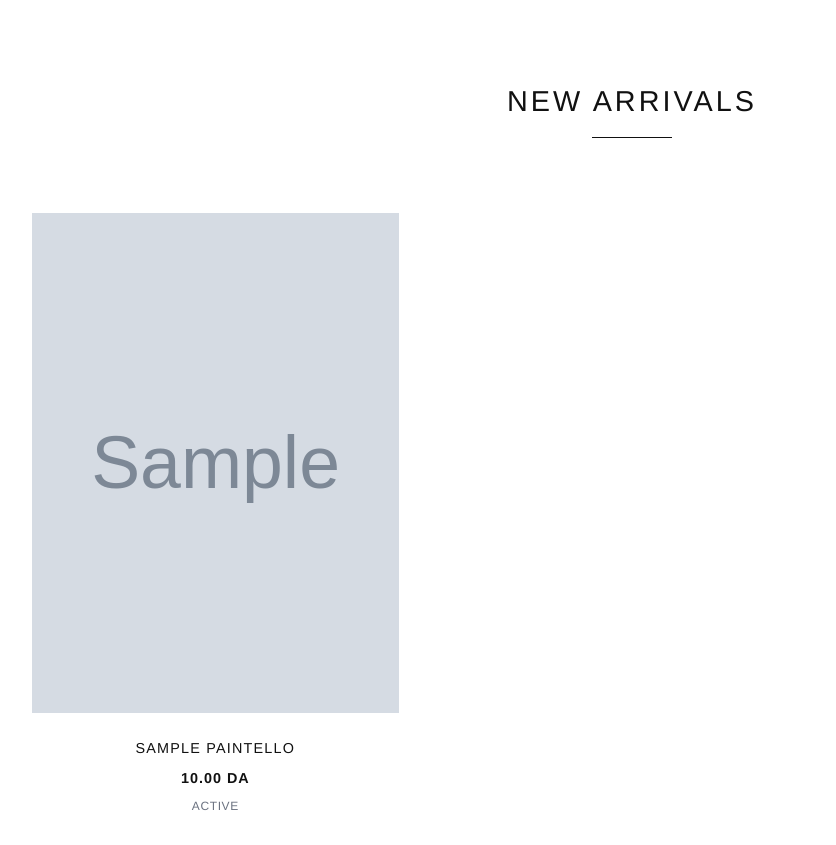
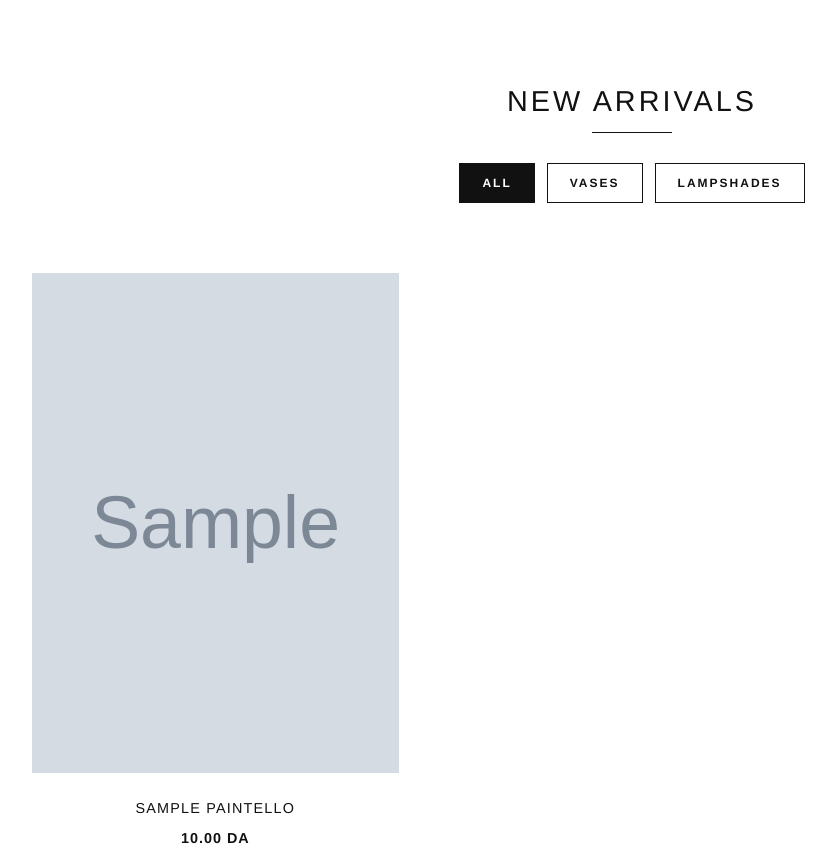
Before and after one commit to sisoumouas-stack/paintellohome1, a Node server app: page /paintello in a window 1280 px wide. Shown: the part 720-1565 px from the top of the page, without its empty margins (8-844 px from the left). Run offline with Node 20, Linux system fonts and the light colour scheme; tables that the repository leaves empty hold one stand-in row (values such as "Sample post"); grey boxes marked "Sample" are stand-in pictures; style sheets or scripts are compiled from the project's sources; some libraries are stand-ins or nearby versions.

Commit message:
Add category filter switcher to Paintello Home page
- Update Paintello model schema to support category and type fields.
- Update /paintello route to handle category parameter and pass category list.
- Add category filter buttons (All, Vases, Lampshades) with instant client-side JS filtering on paintellohome.ejs.

Co-authored-by: sisoumouas-stack <311082137+sisoumouas-stack@users.noreply.github.com>

```diff
--- a/routes/index.js
+++ b/routes/index.js
@@ -1327,11 +1327,15 @@ router.get("/add-to-cart-producthome/:id", async (req, res) => {
 
 router.get('/paintello', async (req,res) => {
   try{
+    const selectedCategory = (req.query.category || 'all').toLowerCase().trim();
     const paintellos = await Paintello.find({}).lean();
+
+    const categories = ['all', 'vases', 'lampshades'];
+
     const eventIdPageView=generateEventId(); const userData=getCleanUserData(req);
     if(userData){ setFbcCookieIfNeeded(req,res,userData); sendFacebookCAPIEvent({eventName:"PageView",eventId:eventIdPageView,userData,eventSourceUrl:getEventSourceUrl(req),customData:{},testEventCode:getTestCode(req)}).catch(()=>{}); console.log("✅ Paintello PageView queued"); }
     else console.log("🤖 Bot detected – Paintello PageView skipped");
-    res.render('event/paintellohome',{paintellos,req,metaEventIdPageView:eventIdPageView,user:req.user});
+    res.render('event/paintellohome',{paintellos, categories, selectedCategory, req, metaEventIdPageView:eventIdPageView, user:req.user});
   }catch(err){ res.status(500).send('Error'); }
 });
 
--- a/views/event/paintellohome.ejs
+++ b/views/event/paintellohome.ejs
@@ -476,7 +476,7 @@
       letter-spacing: 3px;
       text-transform: uppercase;
       text-align: center;
-      padding: 80px 20px 30px;
+      padding: 80px 20px 15px;
       color: var(--zara-black);
       position: relative;
     }
@@ -484,12 +484,42 @@
     .section-title-zara::after {
       content: '';
       position: absolute;
-      bottom: 15px;
+      bottom: 5px;
       left: 50%;
       transform: translateX(-50%);
       width: 80px;
       height: 1px;
       background: var(--zara-black);
+    }
+
+    /* Category Filter Switcher */
+    .filter-switcher-zara {
+      display: flex;
+      justify-content: center;
+      align-items: center;
+      gap: 12px;
+      margin-top: 25px;
+      margin-bottom: 10px;
+      flex-wrap: wrap;
+    }
+
+    .filter-btn-zara {
+      font-size: 0.75rem;
+      font-weight: 600;
+      letter-spacing: 2px;
+      text-transform: uppercase;
+      padding: 10px 22px;
+      border: 1px solid var(--zara-black);
+      background: white;
+      color: var(--zara-black);
+      cursor: pointer;
+      transition: all 0.3s ease;
+    }
+
+    .filter-btn-zara:hover,
+    .filter-btn-zara.active {
+      background: var(--zara-black);
+      color: white;
     }
 
     /* Footer */
@@ -719,9 +749,38 @@
   <section class="bg-white">
     <h2 class="section-title-zara">New Arrivals</h2>
 
+    <!-- CATEGORY FILTER SWITCHER -->
+    <div class="filter-switcher-zara">
+      <button type="button" class="filter-btn-zara <%= (typeof selectedCategory !== 'undefined' && selectedCategory === 'all') || typeof selectedCategory === 'undefined' ? 'active' : '' %>" data-filter="all">
+        All
+      </button>
+      <button type="button" class="filter-btn-zara <%= typeof selectedCategory !== 'undefined' && selectedCategory === 'vases' ? 'active' : '' %>" data-filter="vases">
+        Vases
+      </button>
+      <button type="button" class="filter-btn-zara <%= typeof selectedCategory !== 'undefined' && selectedCategory === 'lampshades' ? 'active' : '' %>" data-filter="lampshades">
+        Lampshades
+      </button>
+    </div>
+
     <div class="products-grid-zara">
-      <% paintellos.forEach((product, index) => { %>
-        <article class="product-card-zara fade-in" style="animation-delay: <%= (index % 6) * 0.1 %>s">
+      <% paintellos.forEach((product, index) => {
+        // Determine category: from field or infer from title/type
+        let pCategory = (product.category || product.type || '').toLowerCase();
+        if (!pCategory) {
+          const titleLower = (product.title || '').toLowerCase();
+          if (titleLower.includes('lampshade') || titleLower.includes('lamp') || titleLower.includes('abat-jour') || titleLower.includes('abat jour') || titleLower.includes('eclairage')) {
+            pCategory = 'lampshades';
+          } else {
+            pCategory = 'vases';
+          }
+        }
+        if (pCategory.includes('lamp') || pCategory.includes('shade') || pCategory.includes('abat')) {
+          pCategory = 'lampshades';
+        } else if (pCategory.includes('vase')) {
+          pCategory = 'vases';
+        }
+      %>
+        <article class="product-card-zara fade-in" data-category="<%= pCategory %>" style="animation-delay: <%= (index % 6) * 0.1 %>s">
           <div class="product-image-container-zara">
             <!-- STATUS BADGES - ON IMAGE (Based on product.status) -->
             <div class="product-badges-zara">
@@ -830,14 +889,12 @@
     </div>
 
     <!-- Empty State -->
-    <% if (!paintellos || paintellos.length === 0) { %>
-      <div class="text-center py-20">
-        <p class="text-gray-500 mb-4">No products available at the moment.</p>
-        <a href="/" class="inline-block px-6 py-3 bg-black text-white text-sm uppercase tracking-wider hover:opacity-80 transition">
-          Continue Shopping
-        </a>
-      </div>
-    <% } %>
+    <div id="noProductsMsg" class="<%= (!paintellos || paintellos.length === 0) ? '' : 'hidden' %> text-center py-20">
+      <p class="text-gray-500 mb-4">No products available in this category at the moment.</p>
+      <a href="/" class="inline-block px-6 py-3 bg-black text-white text-sm uppercase tracking-wider hover:opacity-80 transition">
+        Continue Shopping
+      </a>
+    </div>
   </section>
 
   <!-- ===================== FOOTER ===================== -->
@@ -984,6 +1041,52 @@
           this.style.zIndex = '1';
         });
       });
+
+      // Category Filter Switcher Logic
+      const filterBtns = document.querySelectorAll('.filter-btn-zara');
+      const productCards = document.querySelectorAll('.product-card-zara');
+      const emptyStateMsg = document.getElementById('noProductsMsg');
+
+      function filterProducts(filter) {
+        let visibleCount = 0;
+        productCards.forEach(card => {
+          const cardCat = card.getAttribute('data-category');
+          if (filter === 'all' || cardCat === filter) {
+            card.style.display = 'block';
+            visibleCount++;
+          } else {
+            card.style.display = 'none';
+          }
+        });
+
+        if (emptyStateMsg) {
+          if (visibleCount === 0) {
+            emptyStateMsg.classList.remove('hidden');
+          } else {
+            emptyStateMsg.classList.add('hidden');
+          }
+        }
+      }
+
+      filterBtns.forEach(btn => {
+        btn.addEventListener('click', function() {
+          const filter = this.getAttribute('data-filter');
+
+          filterBtns.forEach(b => b.classList.remove('active'));
+          this.classList.add('active');
+
+          filterProducts(filter);
+        });
+      });
+
+      // Initial filter check if selectedCategory query parameter was provided
+      const activeBtn = document.querySelector('.filter-btn-zara.active');
+      if (activeBtn) {
+        const initialFilter = activeBtn.getAttribute('data-filter');
+        if (initialFilter && initialFilter !== 'all') {
+          filterProducts(initialFilter);
+        }
+      }
     });
 
 
```
Also changed, not shown: models/paintello.js (+12 -1 lines).
